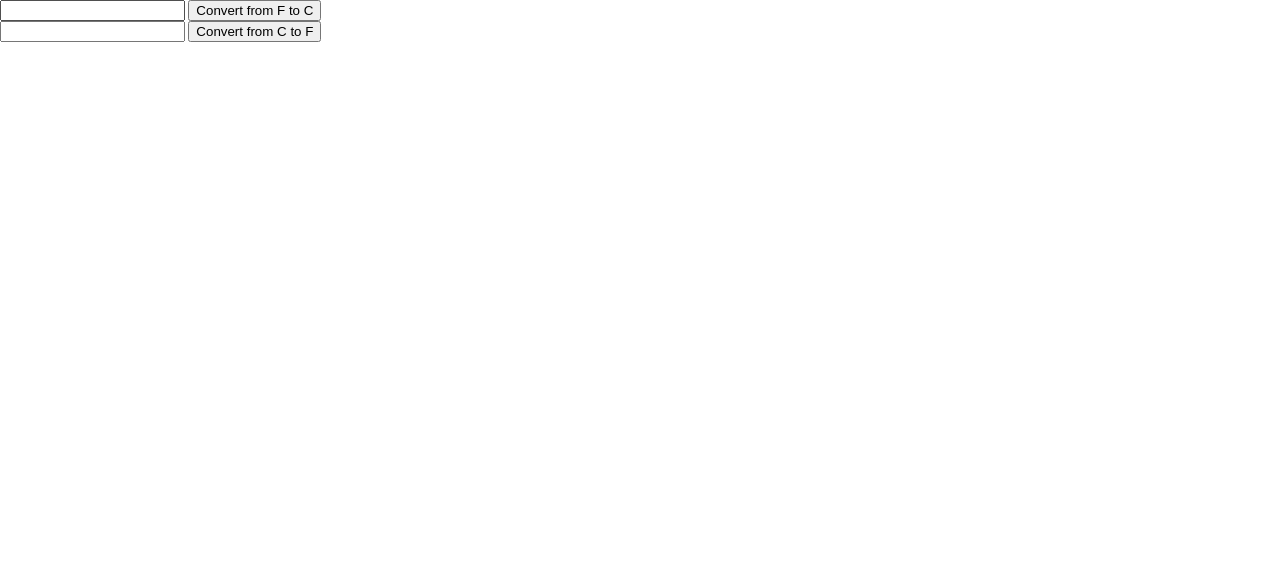
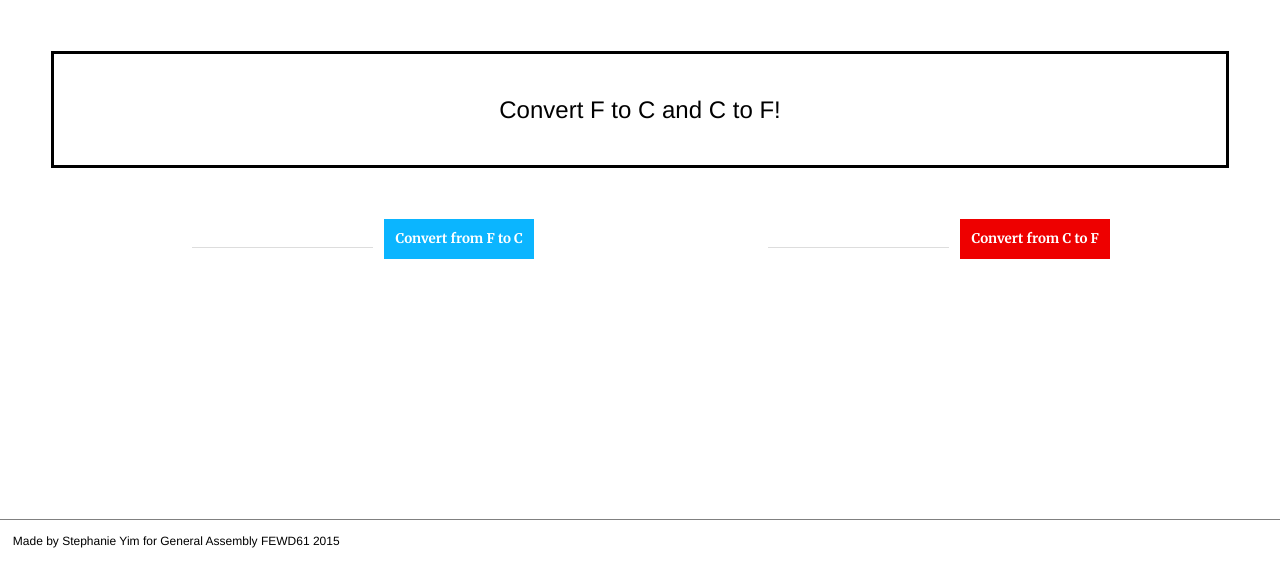
Before and after one commit to nstepheyim/tempConverter, a plain HTML site: page index.html in a window 1280 px wide. Drawn offline with nearby package versions, Linux system fonts and the light colour scheme.

Commit message:
added css styling, centered result, added color to buttons

```diff
--- a/css/style.css
+++ b/css/style.css
@@ -42,9 +42,6 @@ Date:
 	padding: 0 10px 10px 0; /* note the padding around a left floated image */
 }
 
-div {
-     position
-}
 
 /******************************************
 /* BASE STYLES
@@ -58,27 +55,74 @@ body {
      margin:0 auto;
 }
 
+div {
+  float: left;
+  margin-left: 15%;
+  width: 30%;
+}
+
 /******************************************
 /* LAYOUT
 /*******************************************/
 
 /***** mobile *****/
 
+
+
 header {
 
 }
 
 main {
-
-}
-
-aside {
+     height: 300px;
 
 }
 
 footer {
+}
 
+
+h1{
+  text-align: center;
+  font-size: 2em;
+  padding: 3%;
+  border: black solid 3px;
+  margin: 4%;
 }
+
+h3{
+  padding: 1%;
+  border-top: gray solid 1px;
+}
+button {
+     font-family: Merriweather, sans-serif;
+     text-align: center;
+     padding: 3%;
+     border: none;
+     margin-left: 2%;
+     color: white;
+}
+
+input {
+     border: none;
+     border-bottom: #DDD solid 1px;
+}
+
+.result {
+     text-align: center;
+     font-size: 5em;
+     padding-top: 10%;
+     clear: both;
+}
+
+.convertC {
+     background-color: #0BB5FF;
+}
+
+.convertF{
+     background-color: #EE0000;
+}
+
 
 /***** tablet 768 *****/
 
@@ -87,6 +131,7 @@ footer {
 body {
      font-size: 12px;
 }
+
 }
 
 /***** desktop 1024 *****/
--- a/index.html
+++ b/index.html
@@ -4,6 +4,7 @@
     	<meta charset="utf-8">
     	<meta name="description" content="Your description goes here">
     	<meta name="keywords" content="one, two, three">
+    	<link href='http://fonts.googleapis.com/css?family=Source+Sans+Pro:400,700|Oswald:700|Merriweather:700,700italic' rel='stylesheet' type='text/css'>
 
     	<!---for mobile-->
     	<meta name="viewport" content="width=device-width, initial-scale=1.0, user-scalable=no">
@@ -11,20 +12,30 @@
 		<title>Blank Template</title>
 
 		<!--external CSS link -->
+
 		<link rel="stylesheet" href="css/reset.css">
 
 		<link rel="stylesheet" href="css/style.css">
 
 	</head>
 	<body>
-
+	<header>
+		<h1>Convert F to C and C to F!</h1>
+	</header>
+	<main class = "clearfix">
+	<div class="C">
 		<input type="text" class="userTempF">
 		<button class="convertC">Convert from F to C</button>
-		<p class="resultC"></p>
-
+	</div>
+	<div class="F">
 		<input type="text" class="userTempC">
 		<button class="convertF">Convert from C to F</button>
-		<p class="resultF"></p>
+	</div>
+	<p class="result"></p>
+	</main>
+	<footer>
+		<h3>Made by Stephanie Yim for General Assembly FEWD61 2015</h3>
+	</footer>
 		<!-- javascript -->
 		<script src="http://code.jquery.com/jquery-1.10.2.min.js"></script>
 		<script src="js/main.js"></script>
--- a/js/main.js
+++ b/js/main.js
@@ -8,11 +8,13 @@ function convertToC(){
  	//convert user input from F to C
  	var cTemp = (f-32) * (5/9);
 
-	//
+ 	//need to convert answer to a whole number - round up
+	cTemp = Math.floor(cTemp);
 
+	console.log(cTemp);
 	//display C result
 	console.log(cTemp);
-	$('.resultC').html(cTemp);
+	$('.result').html(cTemp);
 }
 
 function convertToF (){
@@ -21,9 +23,15 @@ function convertToF (){
 	var fTemp = c * (9/5) + 32;
 
 	console.log(fTemp);
-	$('.resultF').html(fTemp);
+	$('.result').html(fTemp);
 
 }
+// clear user input
+
+/*function clearInput () {
+	cTemp = 0;
+	fTemp= 0;
+}*/
 
 $(function() {
   // Handler for .ready() called.
@@ -31,6 +39,7 @@ $(function() {
 
 $('.convertC').click(convertToC);
 $('.convertF').click(convertToF);
-
+//$('userTempC').click(clearInput);
+//$('userTempF').click(clearInput);
 
 });
```
